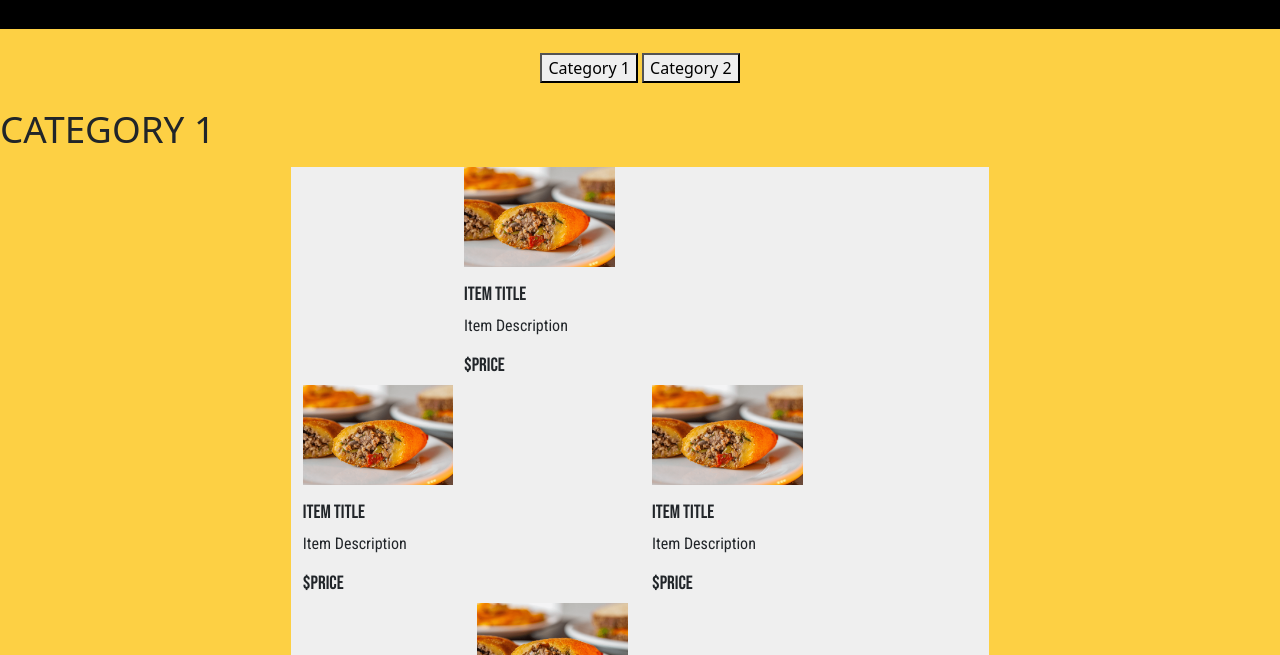
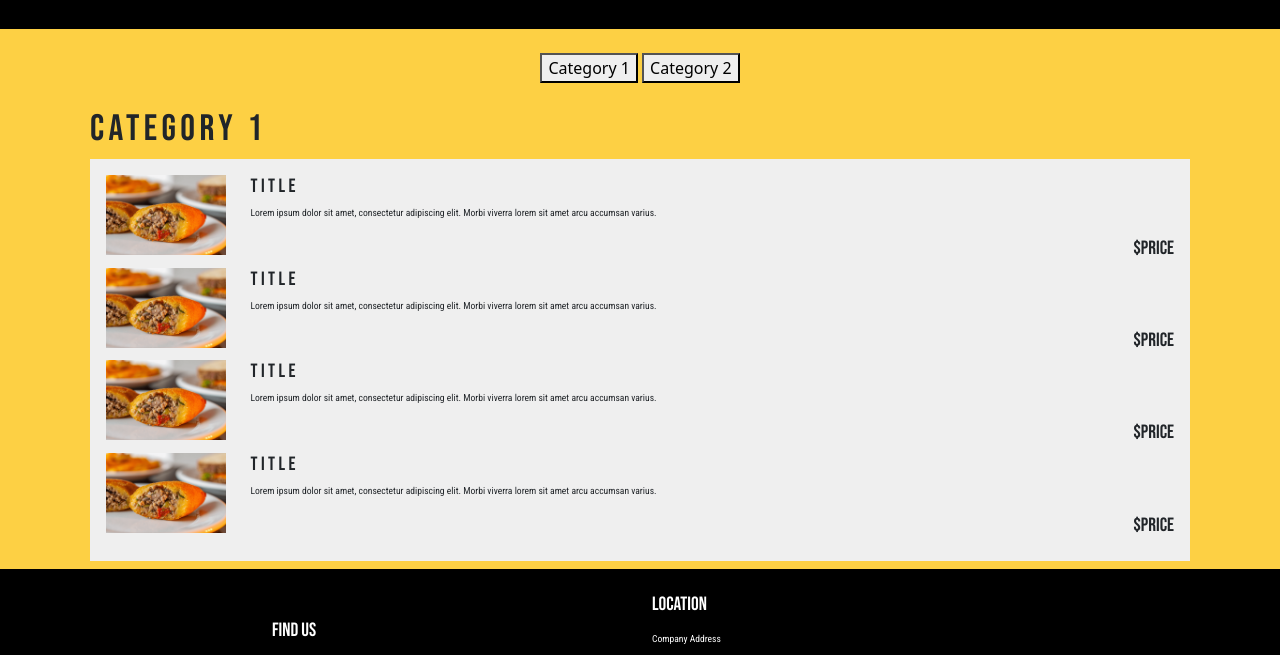
Before and after one commit to caresdev/restaurant-menu, a plain HTML site: page index.html in a window 1280 px wide. Shown: the part 771-1426 px from the top of the page. Drawn offline with nearby package versions, Linux system fonts and the light colour scheme.

Commit message:
xs devices sections styling

```diff
--- a/css/index.css
+++ b/css/index.css
@@ -13,14 +13,17 @@
     --primary-font: 'Poppins', sans-serif;
     --secondary-font: 'Bebas Neue', sans-serif;
     --terciary-font: 'Roboto Condensed', sans-serif;
-    --spacing: 0.10rem;
+    --primary-text-size: 0.6em;
+    --secondary-text-size: 0.87em;
+    --slight-spacing: 0.12em;
+    --greater-spacing: 0.18em;
 }
 
 
 /**** Global Styles ****/
 
 h3{
-  letter-spacing: var(--spacing);
+  letter-spacing: var(--slight-spacing);
 }
 
 h1 {
@@ -117,26 +120,43 @@ body{
     background-color: var(--secondary-background-color);
 }
 
-.item-title, .item-price, .social h4, .contact h4{
+.category-name, .item-title, .item-price, .social h4, .contact h4{
     font-family: var(--secondary-font);
+}
+
+.item-price{
+    text-align: end;
+}
+
+.item-title{
+    letter-spacing: var(--greater-spacing);
+}
+
+.category-name{
+    letter-spacing: var(--slight-spacing);
 }
 
 .item-description, .contact p{
     font-family: var(--terciary-font);
+    font-size: var(--primary-text-size);
 }
 
-.menu-item {
+.menu-item, .item-description{
+    padding: 0;
+}
+
+/* .menu-item {
     display: grid;
     gap: 1rem 2rem;
     max-width: 25rem;
-}
+} */
 
 .menu-img {
     object-fit: cover;
-    height: 100px;
+    height: 5em;
     width: auto;
+    border-radius: 8%;
 }
-
 
 
 /* Footer */
--- a/index.html
+++ b/index.html
@@ -86,41 +86,49 @@
       </section>
 
       <!-- Menu Categories -->
-      <h2 class="category-name text-uppercase"> Category 1 </h2>
-      <section class="container-fluid menu-category d-flex justify-content-center">
+      <section class="container menu-category">
+        <h2 class="category-name text-uppercase m-2"> Category 1 </h2>
 
-        <div class="section-items row justify-content-evenly m-2">
+        <div class="section-items row justify-content-between p-3 m-2">
           <!-- Category items -->
-          <article class="menu-item row">
-            <img src="/images/menu-item.png" alt="Meaningful description of item" class="menu-img col"/>
+          <article class="menu-item col-12">
+            <div class="row">
+              <img src="/images/menu-item.png" alt="Meaningful description of item" class="menu-img"/>
               <div class="item-info col">
-              <h4 class="item-title text-uppercase"> Item Title </h4>
-              <p class="item-description"> Item Description </p>
+                <h4 class="item-title text-uppercase"> Title </h4>
+                <p class="item-description"> Lorem ipsum dolor sit amet, consectetur adipiscing elit.  Morbi viverra lorem sit amet  arcu accumsan varius. </p>
                 <h4 class="item-price">$Price</h4>
               </div>
+            </div>
           </article>
-          <article class="menu-item col-md-6">
+          <article class="menu-item col-12">
+            <div class="row">
               <img src="/images/menu-item.png" alt="Meaningful description of item" class="menu-img"/>
-            <div class="item-info">
-              <h4 class="item-title text-uppercase"> Item Title </h4>
-              <p class="item-description"> Item Description </p>
+              <div class="item-info col">
+                <h4 class="item-title text-uppercase"> Title </h4>
+                <p class="item-description"> Lorem ipsum dolor sit amet, consectetur adipiscing elit.  Morbi viverra lorem sit amet  arcu accumsan varius. </p>
                 <h4 class="item-price">$Price</h4>
               </div>
+            </div>
           </article>
-          <article class="menu-item col-md-6">
+          <article class="menu-item col-12">
+            <div class="row">
               <img src="/images/menu-item.png" alt="Meaningful description of item" class="menu-img"/>
-            <div class="item-info">
-              <h4 class="item-title text-uppercase"> Item Title </h4>
-              <p class="item-description"> Item Description </p>
+              <div class="item-info col">
+                <h4 class="item-title text-uppercase"> Title </h4>
+                <p class="item-description"> Lorem ipsum dolor sit amet, consectetur adipiscing elit.  Morbi viverra lorem sit amet  arcu accumsan varius. </p>
                 <h4 class="item-price">$Price</h4>
               </div>
+            </div>
           </article>
-          <article class="menu-item col-md-6">
+          <article class="menu-item col-12">
+            <div class="row">
               <img src="/images/menu-item.png" alt="Meaningful description of item" class="menu-img"/>
-            <div class="item-info">
-              <h4 class="item-title text-uppercase"> Item Title </h4>
-              <p class="item-description"> Item Description </p>
+              <div class="item-info col">
+                <h4 class="item-title text-uppercase"> Title </h4>
+                <p class="item-description"> Lorem ipsum dolor sit amet, consectetur adipiscing elit.  Morbi viverra lorem sit amet  arcu accumsan varius. </p>
                 <h4 class="item-price">$Price</h4>
+              </div>
             </div>
           </article>
         </div>
```
Lines whose indentation alone changed are shown as unchanged.
